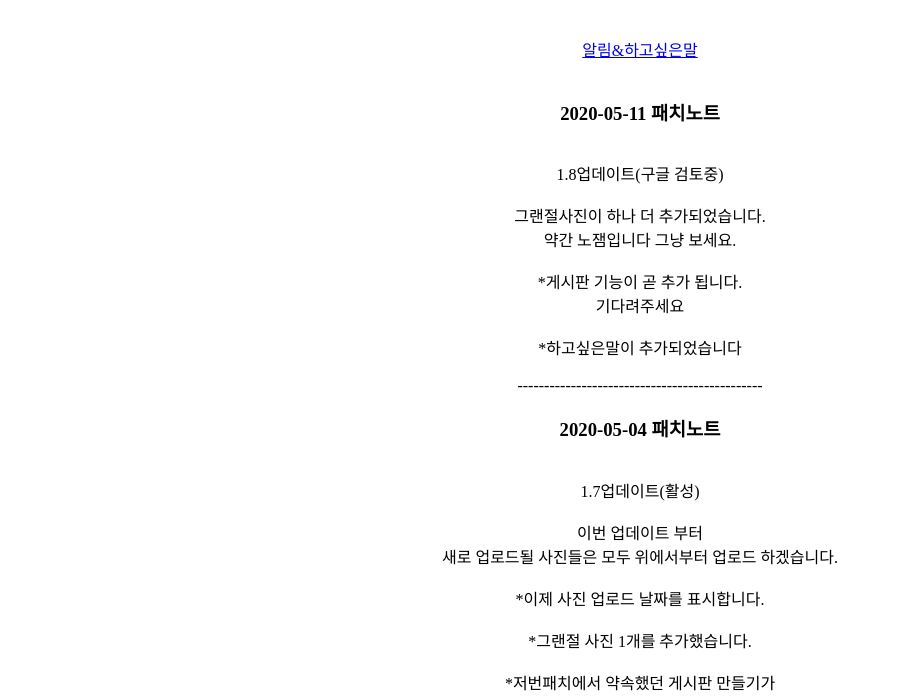
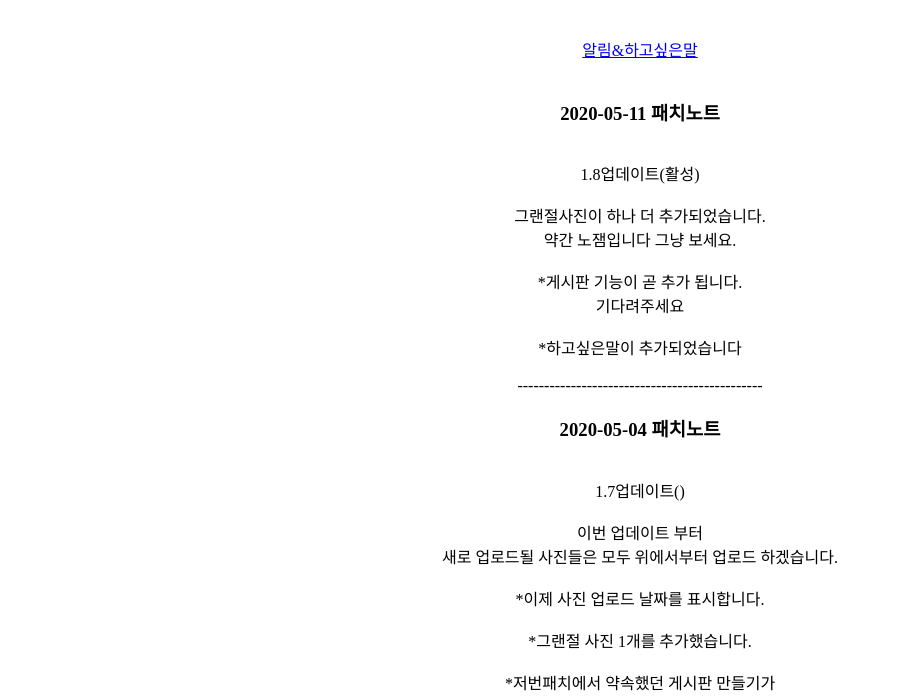
Before and after one commit to kosang02/mynote, a plain HTML site: page index.html in a window 1280 px wide. Shown: the part 102-799 px from the top of the page, without its empty margins (0-903 px from the left). Drawn offline with Linux system fonts and the light colour scheme.

Commit message:
Update index.html

```diff
--- a/index.html
+++ b/index.html
@@ -21,8 +21,8 @@ div {
    <br>
 
    <br>
-   <h3>2020-05-11 패치노트</h3><br>1.8업데이트(구글 검토중)<br><br>그랜절사진이 하나 더 추가되었습니다.<br>약간 노잼입니다 그냥 보세요.<br><br>*게시판 기능이 곧 추가 됩니다.<br>기다려주세요<br><br>*하고싶은말이 추가되었습니다<br><br>----------------------------------------------<br>
-   <h3>2020-05-04 패치노트</h3><br>1.7업데이트(활성)<br><br>이번 업데이트 부터<br>새로 업로드될 사진들은 모두 위에서부터 업로드 하겠습니다.<br><br>*이제 사진 업로드 날짜를 표시합니다. <br><br>*그랜절 사진 1개를 추가했습니다.<br><br>*저번패치에서 약속했던 게시판 만들기가<br>생각보다 오지게 어려워서 반포기상태입니다.<br>코딩잘하는 친구에게 외주맡겨보겠습니다.<br><br>*알림&하고싶은말 페이지가 추가되었습니다.<br>이제 알림 또는 공지 개발자의 주접을 보실 수 있습니다<br><br>----------------------------------------------<br>
+   <h3>2020-05-11 패치노트</h3><br>1.8업데이트(활성)<br><br>그랜절사진이 하나 더 추가되었습니다.<br>약간 노잼입니다 그냥 보세요.<br><br>*게시판 기능이 곧 추가 됩니다.<br>기다려주세요<br><br>*하고싶은말이 추가되었습니다<br><br>----------------------------------------------<br>
+   <h3>2020-05-04 패치노트</h3><br>1.7업데이트()<br><br>이번 업데이트 부터<br>새로 업로드될 사진들은 모두 위에서부터 업로드 하겠습니다.<br><br>*이제 사진 업로드 날짜를 표시합니다. <br><br>*그랜절 사진 1개를 추가했습니다.<br><br>*저번패치에서 약속했던 게시판 만들기가<br>생각보다 오지게 어려워서 반포기상태입니다.<br>코딩잘하는 친구에게 외주맡겨보겠습니다.<br><br>*알림&하고싶은말 페이지가 추가되었습니다.<br>이제 알림 또는 공지 개발자의 주접을 보실 수 있습니다<br><br>----------------------------------------------<br>
    <h3>2020-05-01 패치노트</h3><br>1.6업데이트(비활성)<br><br>*패치노트에 현재 앱 상태를 표시합니다. <br><br>*그랜절 사진 1개를 추가했습니다.<br>재미없어도 그냥 보세요 히힛<br><br>*심심해서 업데이트 자주하는데<br>안 심심해지면 업데이트가 뜸해질 수 있습니다.<br><del>근데 저 일 열심히 하는거 같지 않아요?</del><br><br>*앱 안에 커뮤니티 기능을 추가하고 싶은데<br>구매자분들은 어떤지 의견 여쭙고 싶습니다.<br><br>*구매해주시고 응원해주신 덕분에<br>수익으로 만원을 모았습니다.지속적인 업데이트 기대해주세요.<br><br>----------------------------------------------<br>
    <h3>2020-05-01 패치노트</h3><br>1.5업데이트(비활성)<br><br>*개발자와 메신저 기능을 추가했습니다.<br><br>*그랜절 사진 2개가 추가되었습니다.(근데 약간 노잼입니다)<br><br>*소재가 떠오르지 않습니다.<br>개발자 이메일 또는 채팅으로 아이디어 주시면 감사히 받겠습니다.<br><br>*다른앱 개발 중 이여서 업데이트가 뜸해질 수 있습니다 죄송합니다.<br>----------------------------------------------<br>
    <h3>2020-04-28 패치노트</h3><br>1.4업데이트(비활성)<br><br>*파일이 다 날라가서 처음부터 다시 만들었습니다.<br><br>*새로운 사진이 추가되었습니다.<br><br>*개발자가 포토샵을 다시 독학중입니다 <br>사진 퀄리티를 높이도록 더 노력하겠습니다.<br>----------------------------------------------
```
